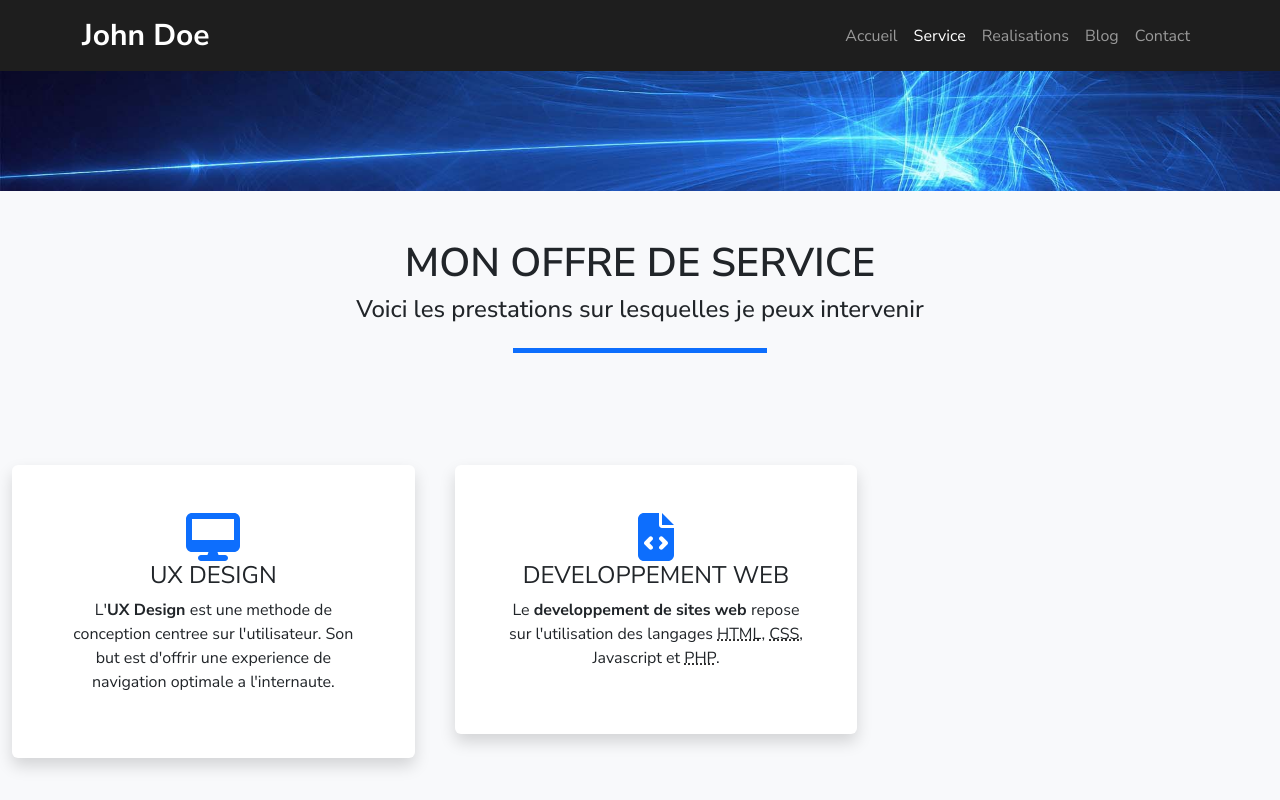
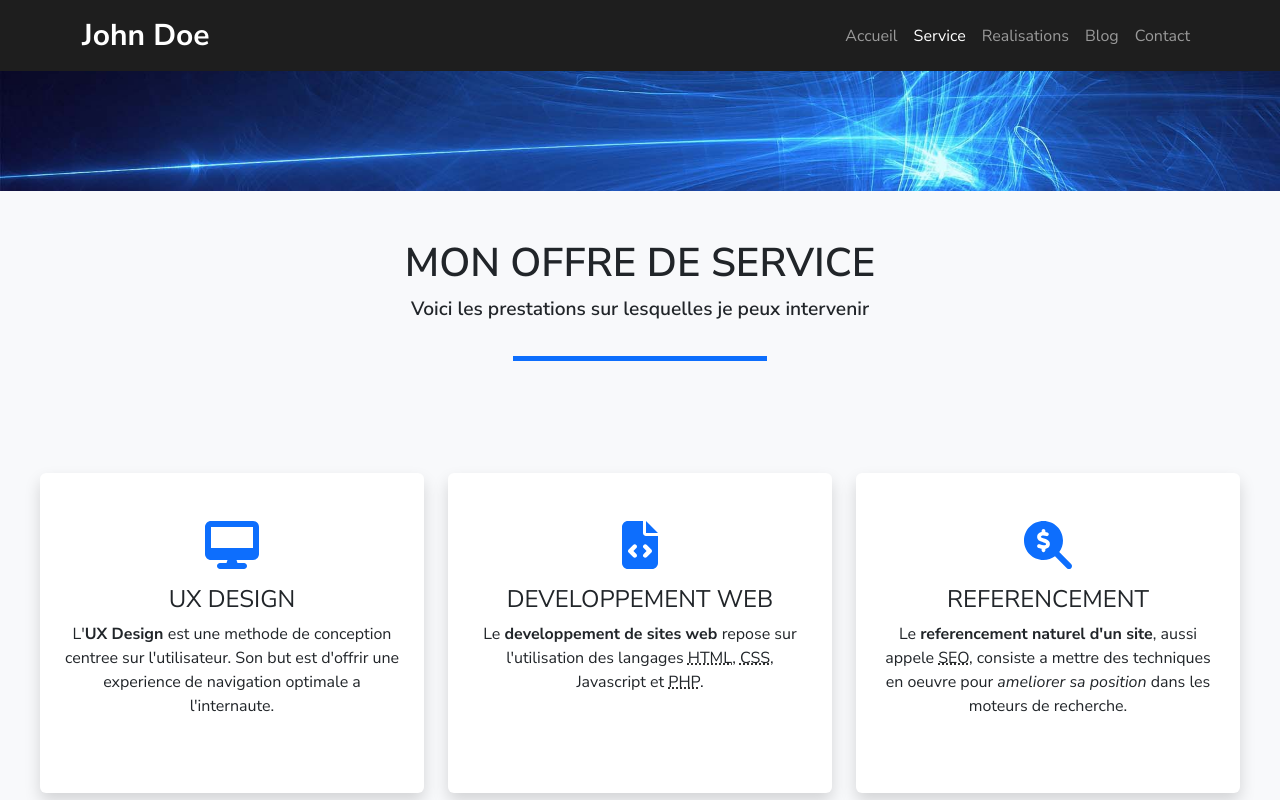
Before and after one commit to matiti61290/CV-react, a React (Create React App) app: page /service in a window 1280 px wide. Shown: the top 800 px of the page. Built offline with nearby package versions, Linux system fonts and the light colour scheme.

Commit message:
servicepage completed

```diff
--- a/src/pages/ServicePage.js
+++ b/src/pages/ServicePage.js
@@ -10,33 +10,33 @@ function ServicePage() {
             <Banner />
             <div className="d-flex flex-column justify-content-center align-items-center my-5 px-1">
                 <h1 className="service-offer text-center fw-semibold">MON OFFRE DE SERVICE</h1>
-                <p className="h4 text-center mx-2">Voici les prestations sur lesquelles je peux intervenir</p>
+                <p className="service-offer-text text-center mx-2">Voici les prestations sur lesquelles je peux intervenir</p>
                 <hr className="horizontal-bar border-button border-5 " style={{width: '20%'}} />
             </div>
             <div className="container-fluid">
-                <div className="row gap-3">
+                <div className="row mx-3">
                     <div className="col-12 col-sm-4">
-                        <div className="d-flex flex-column justify-content-center align-items-center py-5 mt-5 bg-white rounded shadow">
+                        <div className="d-flex flex-column align-items-center py-5 mt-5 bg-white rounded shadow" style={{height: '40vh'}}>
                             <FontAwesomeIcon className="icon-service" icon={faDesktop} />
-                            <p className="h4 fw-normal">UX DESIGN</p>
-                            <p className="text-center mx-5">L'<strong>UX Design </strong>est une methode de conception centree sur l'utilisateur. Son but est d'offrir une experience de navigation
+                            <p className="h4 text-center fw-normal mt-3">UX DESIGN</p>
+                            <p className="text-center mx-4">L'<strong>UX Design </strong>est une methode de conception centree sur l'utilisateur. Son but est d'offrir une experience de navigation
                             optimale a l'internaute.</p>
                         </div>
                     </div>
                     <div className="col-12 col-sm-4">
-                        <div className="d-flex flex-column justify-content-center align-items-center py-5 mt-5 bg-white rounded shadow">
+                        <div className="d-flex flex-column align-items-center py-5 mt-5 bg-white rounded shadow" style={{height: '40vh'}}>
                             <FontAwesomeIcon className="icon-service" icon={faFileCode} />
-                            <p className="h4 fw-normal">DEVELOPPEMENT WEB</p>
-                            <p className="text-center mx-5">Le <strong>developpement de sites web </strong> repose sur l'utilisation des
+                            <p className="h4 text-center fw-normal mt-3">DEVELOPPEMENT WEB</p>
+                            <p className="text-center mx-4">Le <strong>developpement de sites web </strong> repose sur l'utilisation des
                              langages <u style={{textDecoration: 'black dotted underline'}}>
                                 HTML</u>, <u style={{textDecoration: 'black dotted underline'}}>CSS</u>, Javascript et <u style={{textDecoration: 'black dotted underline'}}>PHP</u>.</p>
                         </div>
                     </div>
                     <div className="col-12 col-sm-4">
-                        <div className="d-flex flex-column justify-content-center align-items-center py-5 mt-5 bg-white rounded shadow">
+                        <div className="d-flex flex-column align-items-center py-5 mt-5 bg-white rounded shadow" style={{height: '40vh'}}>
                             <FontAwesomeIcon className="icon-service" icon={faMagnifyingGlassDollar} />
-                            <p className="h4 fw-normal">REFERENCEMENT</p>
-                            <p className="text-center mx-5">Le <strong>referencement naturel d'un site</strong>, aussi appele <u style={{textDecoration: 'black dotted underline'}}>SEO</u>
+                            <p className="h4 text-center fw-normal mt-3">REFERENCEMENT</p>
+                            <p className="text-center mx-4">Le <strong>referencement naturel d'un site</strong>, aussi appele <u style={{textDecoration: 'black dotted underline'}}>SEO</u>
                             , consiste a mettre des techniques en oeuvre pour <i>ameliorer sa position</i> dans les moteurs de recherche.</p>
                         </div>
                     </div>
--- a/src/style/service.css
+++ b/src/style/service.css
@@ -1,5 +1,10 @@
 .service-offer{
     font-size: 2.5em;
+}
+
+.service-offer-text{
+    font-size: 1.2em;
+    font-weight: 600;
 }
 
 .horizontal-bar{
@@ -12,5 +17,5 @@
 }
 
 .row{
-    margin-bottom: 40%;
+    margin-bottom: 15%;
 }
```
